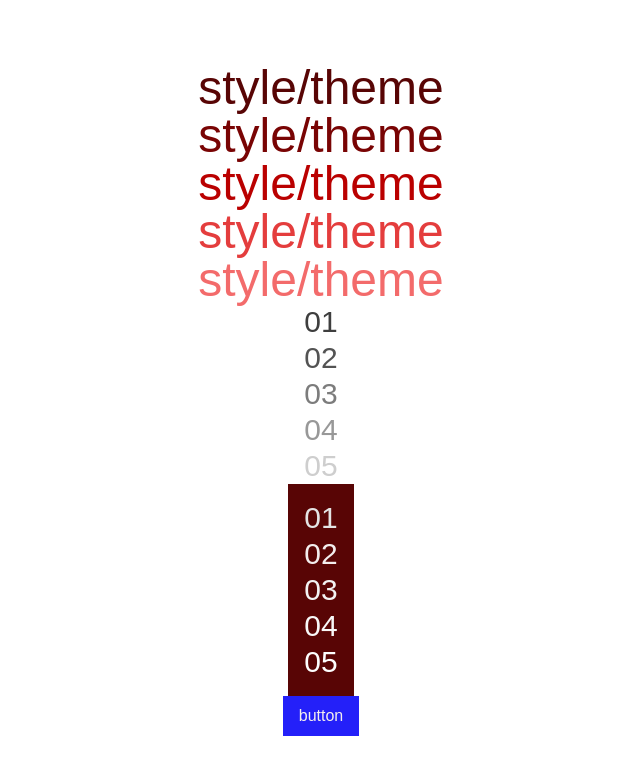
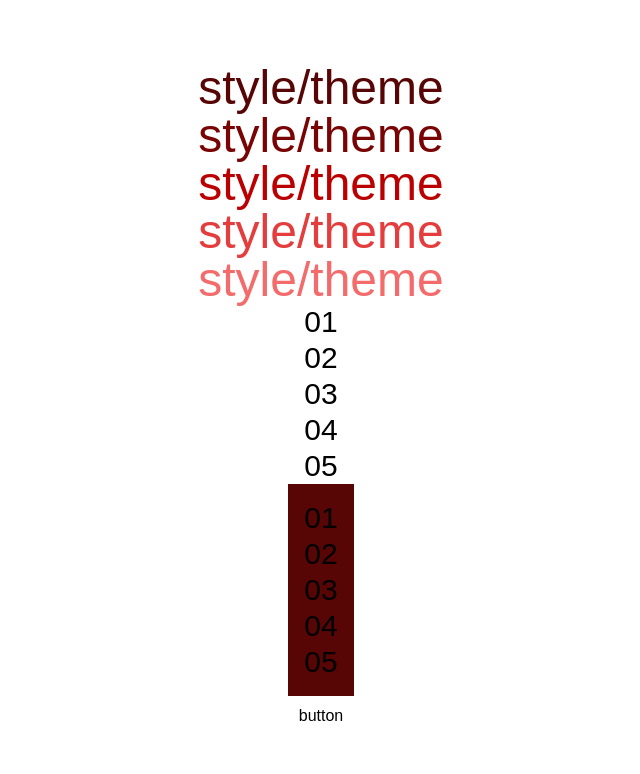
Before and after one commit to Mentor-Cycle/mentor-cycle-fe, a Next.js app: page / in a window 1280 px wide. Shown: the top 774 px of the page, without its empty margins (319-959 px from the left). Built offline with nearby package versions, Linux system fonts and the light colour scheme.

Commit message:
fix(transparent color): add current color and transparent color

```diff
--- a/tailwind.config.js
+++ b/tailwind.config.js
@@ -2,9 +2,18 @@
 module.exports = {
   content: ["./src/**/*.{js,ts,jsx,tsx}"],
   theme: {
-    extend: {
-      fontFamily: {
-        sans: ["Poppins", "sans-serif"],
+    fontFamily: {
+      sans: ["Poppins", "sans-serif"],
+    },
+    colors: {
+      transparent: "transparent",
+      current: "currentColor",
+      primary: {
+        "05": "#580505",
+        "04": "#790404",
+        "03": "#BA0000",
+        "02": "#E43D3D",
+        "01": "#F36B6B",
       },
       colors: {
         primary: {
```
